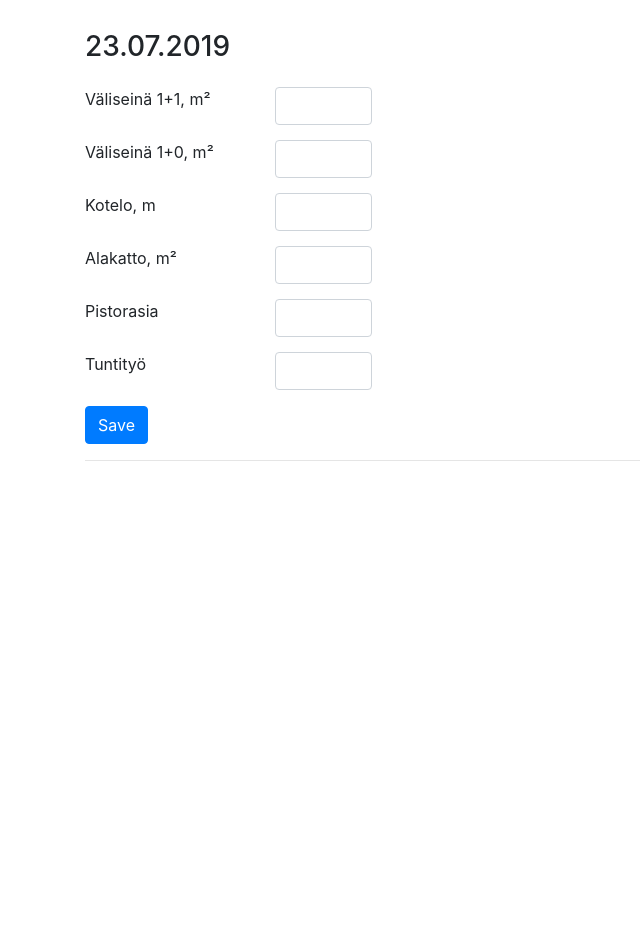
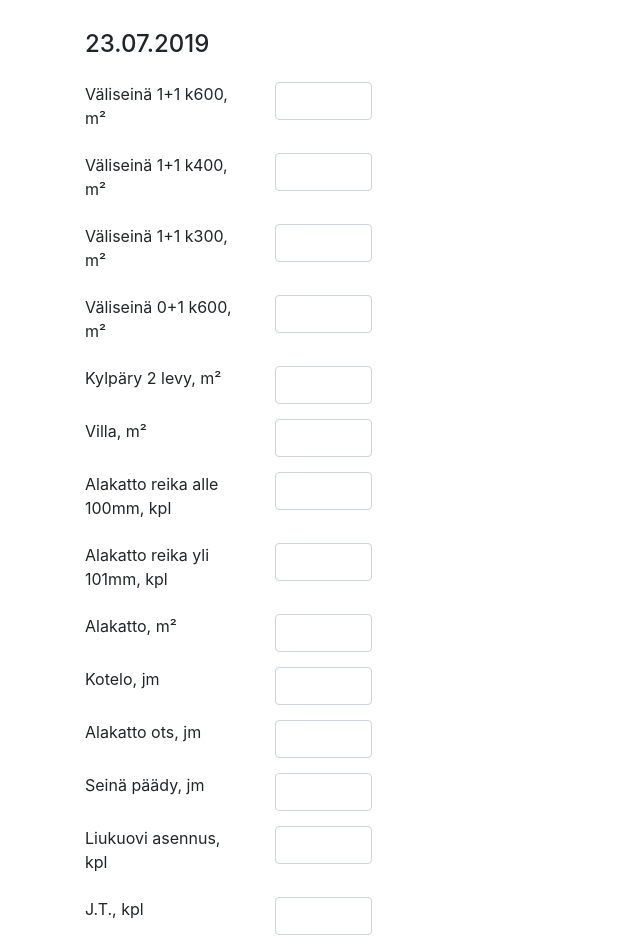
Before and after one commit to hauserdance/tulas, an Angular app: page / in a window 1280 px wide. Shown: the top 948 px of the page, without its empty margins (0-640 px from the left). Before the commit the page ends 800 px from the top, so only its background shows below. Built offline with nearby package versions, Linux system fonts and the light colour scheme.

Commit message:
Korjatettu hinnasto

```diff
--- a/src/app/app.component.css
+++ b/src/app/app.component.css
@@ -1,3 +1,7 @@
 .formRow {
     margin-top: 15px;
 }
+
+.otsikko {
+    color: red;
+}
--- a/src/app/app.component.html
+++ b/src/app/app.component.html
@@ -5,22 +5,24 @@
         <form (ngSubmit)="onSubmit(f)" #f="ngForm">
           <div class="form-group">
               <div class="row formRow">
-                <div class="col-md-5 col-10">
-                  <h3>{{ myDate | date : 'dd.MM.yyyy' }} </h3>
+                <div class="col-md-12 col-12">
+                  <h4>{{ workDayObject.date | date : 'dd.MM.yyyy' }}
+                    <div class="otsikko" *ngIf="f.touched && summa">Всего: {{ summa }}€</div>
+                  </h4>
                 </div>
               </div>
 
             <div class="row formRow">
               <div class="col-md-3 col-6">
-                <label for="vs_11">Väliseinä 1+1, m²</label>
+                <label for="vs_11k600">Väliseinä 1+1 k600, m²</label>
               </div>
               <div class="col-md-2 col-4">
                 <input
                 type="number"
-                id="vs_11"
+                id="vs_11k600"
                 class="form-control"
                 ngModel
-                name="vs_11"
+                name="vs_11k600"
                 (blur)="updateSumma()"
                 required>
               </div>
@@ -28,15 +30,15 @@
 
             <div class="row formRow">
               <div class="col-md-3 col-6">
-                <label for="vs_10">Väliseinä 1+0, m²</label>
+                <label for="vs_11k400">Väliseinä 1+1 k400, m²</label>
               </div>
               <div class="col-md-2 col-4">
                 <input
                 type="number"
-                id="vs_10"
+                id="vs_11k400"
                 class="form-control"
                 ngModel
-                name="vs_10"
+                name="vs_11k400"
                 (blur)="updateSumma()"
                 required>
               </div>
@@ -44,15 +46,96 @@
 
             <div class="row formRow">
               <div class="col-md-3 col-6">
-                <label for="kotelo">Kotelo, m</label>
+                <label for="vs_11k300">Väliseinä 1+1 k300, m²</label>
               </div>
               <div class="col-md-2 col-4">
                 <input
                 type="number"
-                id="kotelo"
+                id="vs_11k300"
                 class="form-control"
                 ngModel
-                name="kotelo"
+                name="vs_11k300"
+                (blur)="updateSumma()"
+                required>
+              </div>
+            </div>
+
+            <div class="row formRow">
+              <div class="col-md-3 col-6">
+                <label for="vs_01k600">Väliseinä 0+1 k600, m²</label>
+              </div>
+              <div class="col-md-2 col-4">
+                <input
+                type="number"
+                id="vs_01k600"
+                class="form-control"
+                ngModel
+                name="vs_01k600"
+                (blur)="updateSumma()"
+                required>
+              </div>
+            </div>
+
+            <div class="row formRow">
+              <div class="col-md-3 col-6">
+                <label for="kylpary2l">Kylpäry 2 levy, m²</label>
+              </div>
+              <div class="col-md-2 col-4">
+                <input
+                type="number"
+                id="kylpary2l"
+                class="form-control"
+                ngModel
+                name="kylpary2l"
+                (blur)="updateSumma()"
+                required>
+              </div>
+            </div>
+
+            <div class="row formRow">
+              <div class="col-md-3 col-6">
+                <label for="villa">Villa, m²</label>
+              </div>
+              <div class="col-md-2 col-4">
+                <input
+                type="number"
+                id="villa"
+                class="form-control"
+                ngModel
+                name="villa"
+                (blur)="updateSumma()"
+                required>
+              </div>
+            </div>
+
+
+            <div class="row formRow">
+              <div class="col-md-3 col-6">
+                <label for="alakattoR_alle100">Alakatto reika alle 100mm, kpl</label>
+              </div>
+              <div class="col-md-2 col-4">
+                <input
+                type="number"
+                id="alakattoR_alle100"
+                class="form-control"
+                ngModel
+                name="alakattoR_alle100"
+                (blur)="updateSumma()"
+                required>
+              </div>
+            </div>
+
+            <div class="row formRow">
+              <div class="col-md-3 col-6">
+                <label for="alakattoR_yli100">Alakatto reika yli 101mm, kpl</label>
+              </div>
+              <div class="col-md-2 col-4">
+                <input
+                type="number"
+                id="alakattoR_yli100"
+                class="form-control"
+                ngModel
+                name="alakattoR_yli100"
                 (blur)="updateSumma()"
                 required>
               </div>
@@ -76,7 +159,87 @@
 
             <div class="row formRow">
               <div class="col-md-3 col-6">
-                <label for="pistorasia">Pistorasia</label>
+                <label for="kotelo">Kotelo, jm</label>
+              </div>
+              <div class="col-md-2 col-4">
+                <input
+                type="number"
+                id="kotelo"
+                class="form-control"
+                ngModel
+                name="kotelo"
+                (blur)="updateSumma()"
+                required>
+              </div>
+            </div>
+
+            <div class="row formRow">
+              <div class="col-md-3 col-6">
+                <label for="alakatto_ots">Alakatto ots, jm</label>
+              </div>
+              <div class="col-md-2 col-4">
+                <input
+                type="number"
+                id="alakatto_ots"
+                class="form-control"
+                ngModel
+                name="alakatto_ots"
+                (blur)="updateSumma()"
+                required>
+              </div>
+            </div>
+
+            <div class="row formRow">
+              <div class="col-md-3 col-6">
+                <label for="seina_paady">Seinä päädy, jm</label>
+              </div>
+              <div class="col-md-2 col-4">
+                <input
+                type="number"
+                id="seina_paady"
+                class="form-control"
+                ngModel
+                name="seina_paady"
+                (blur)="updateSumma()"
+                required>
+              </div>
+            </div>
+
+            <div class="row formRow">
+              <div class="col-md-3 col-6">
+                <label for="liukuovi_as">Liukuovi asennus, kpl</label>
+              </div>
+              <div class="col-md-2 col-4">
+                <input
+                type="number"
+                id="liukuovi_as"
+                class="form-control"
+                ngModel
+                name="liukuovi_as"
+                (blur)="updateSumma()"
+                required>
+              </div>
+            </div>
+
+            <div class="row formRow">
+              <div class="col-md-3 col-6">
+                <label for="jt">J.T., kpl</label>
+              </div>
+              <div class="col-md-2 col-4">
+                <input
+                type="number"
+                id="jt"
+                class="form-control"
+                ngModel
+                name="jt"
+                (blur)="updateSumma()"
+                required>
+              </div>
+            </div>
+
+            <div class="row formRow">
+              <div class="col-md-3 col-6">
+                <label for="pistorasia">Pistorasia, kpl</label>
               </div>
               <div class="col-md-2 col-4">
                 <input
@@ -92,7 +255,7 @@
 
             <div class="row formRow">
               <div class="col-md-3 col-6">
-                <label for="tunti">Tuntityö</label>
+                <label for="tunti">Tuntityö, kpl</label>
               </div>
               <div class="col-md-2 col-4">
                 <input
@@ -106,6 +269,20 @@
               </div>
             </div>
 
+            <div class="row formRow">
+              <div class="col-md-3 col-6">
+                <label for="kuvaus">Kuvaus</label>
+              </div>
+              <div class="col-md-2 col-4">
+                <input
+                type="text"
+                id="kuvaus"
+                class="form-control"
+                ngModel
+                name="kuvaus"
+                required>
+              </div>
+            </div>
           </div>
 
           <button
@@ -114,6 +291,7 @@
               >Save</button>
         </form>
         <hr>
+        {{ workDayObject.date }}
         <h3 *ngIf="f.touched && summa">Всего: {{ summa }}€</h3>
       </div>
     </div>
--- a/src/app/app.component.ts
+++ b/src/app/app.component.ts
@@ -11,49 +11,101 @@ import { HttpService} from './http.service';
 
 export class AppComponent implements OnInit {
   title = 'Tulas';
+  edit = false;
   myDate = new Date(Date.now());
   @ViewChild('f') signupForm: NgForm;
 
+  hinnasto = {
+    vs_11k600: 4,
+    vs_11k400: 4.3,
+    vs_11k300: 4.5,
+    vs_01k600: 3.2,
+    kylpary2l: 3.5,
+    villa: 0.5,
+    alakattoR_alle100: 0.4,
+    alakattoR_yli100: 0.5,
+    alakatto: 6,
+    kotelo: 5,
+    alakatto_ots: 3,
+    seina_paady: 0.5,
+    liukuovi_as: 11,
+    jt: 2,
+    pistorasia: 2,
+    tunti: 12,
+    kuvaus: ''
+  }
 
-  hinnasto = {
-    vs_11: 2,
-    vs_10: 2,
-    kotelo: 2,
-    alakatto: 2,
-    pistorasia: 2,
-    tunti: 12
+  workDayObject = {
+    date: new Date(),
+    vs_11k600: '',
+    vs_11k400: '',
+    vs_11k300: '',
+    vs_01k600: '',
+    kylpary2l: '',
+    villa: '',
+    alakattoR_alle100: '',
+    alakattoR_yli100: '',
+    alakatto: '',
+    kotelo: '',
+    alakatto_ots: '',
+    seina_paady: '',
+    liukuovi_as: '',
+    jt: '',
+    pistorasia: '',
+    tunti: '',
+    kuvaus: ''
   }
-  user_id =1;
+
+  user_id = 1;
   summa = 0;
 
   constructor(private httpService: HttpService) { }
 
   ngOnInit() {
-    console.log(this.myDate);
+
   }
 
   onSubmit() {
     //console.log(this.signupForm);
-    let workDay = {
-      date: this.myDate,
-      vs_11: this.signupForm.value.vs_11,
-      vs_10: this.signupForm.value.vs_10,
-      kotelo: this.signupForm.value.kotelo,
-      alakatto: this.signupForm.value.alakatto,
-      pistorasia: this.signupForm.value.pistorasia,
-      tunti: this.signupForm.value.tunti
-    }
-    //console.log(workDay);
-    this.httpService.newWordDay(this.user_id, this.myDate, workDay);
 
+    this.workDayObject.date = this.myDate;
+    this.workDayObject.vs_11k600 = this.signupForm.value.vs_11k600;
+    this.workDayObject.vs_11k400 = this.signupForm.value.vs_11k400;
+    this.workDayObject.vs_11k300 = this.signupForm.value.vs_11k300;
+    this.workDayObject.vs_01k600 = this.signupForm.value.vs_01k600;
+    this.workDayObject.kylpary2l = this.signupForm.value.kylpary2l;
+    this.workDayObject.villa = this.signupForm.value.villa;
+    this.workDayObject.alakattoR_alle100 = this.signupForm.value.alakattoR_alle100;
+    this.workDayObject.alakattoR_yli100 = this.signupForm.value.alakattoR_yli100;
+    this.workDayObject.alakatto_ots = this.signupForm.value.alakatto_ots;
+    this.workDayObject.kotelo = this.signupForm.value.kotelo;
+    this.workDayObject.alakatto = this.signupForm.value.alakatto;
+    this.workDayObject.seina_paady = this.signupForm.value.seina_paady;
+    this.workDayObject.liukuovi_as = this.signupForm.value.liukuovi_as;
+    this.workDayObject.jt = this.signupForm.value.jt;
+    this.workDayObject.pistorasia = this.signupForm.value.pistorasia;
+    this.workDayObject.tunti = this.signupForm.value.tunti;
+    this.workDayObject.kuvaus = this.signupForm.value.kuvaus;
+
+    this.httpService.saveDay(this.user_id, this.myDate, this.workDayObject, this.edit);
     //this.signupForm.reset();
   }
 
   updateSumma() {
-    this.summa = this.signupForm.value.vs_11 * this.hinnasto.vs_11 +
-                 this.signupForm.value.vs_10 * this.hinnasto.vs_10 +
+    this.summa = this.signupForm.value.vs_11k600 * this.hinnasto.vs_11k600 +
+                 this.signupForm.value.vs_11k400 * this.hinnasto.vs_11k400 +
+                 this.signupForm.value.vs_11k300 * this.hinnasto.vs_11k300 +
+                 this.signupForm.value.vs_01k600 * this.hinnasto.vs_01k600 +
+                 this.signupForm.value.kylpary2l * this.hinnasto.kylpary2l +
+                 this.signupForm.value.villa * this.hinnasto.villa +
+                 this.signupForm.value.alakattoR_alle100 * this.hinnasto.alakattoR_alle100 +
+                 this.signupForm.value.alakattoR_yli100 * this.hinnasto.alakattoR_yli100 +
+                 this.signupForm.value.alakatto_ots * this.hinnasto.alakatto_ots +
                  this.signupForm.value.kotelo * this.hinnasto.kotelo +
                  this.signupForm.value.alakatto * this.hinnasto.alakatto +
+                 this.signupForm.value.seina_paady * this.hinnasto.seina_paady +
+                 this.signupForm.value.liukuovi_as * this.hinnasto.liukuovi_as +
+                 this.signupForm.value.jt * this.hinnasto.jt +
                  this.signupForm.value.pistorasia * this.hinnasto.pistorasia +
                  this.signupForm.value.tunti * this.hinnasto.tunti;
   }
--- a/src/app/http.service.ts
+++ b/src/app/http.service.ts
@@ -1,14 +1,13 @@
 import { Injectable } from '@angular/core';
 import { HttpClient } from '@angular/common/http';
 import { HttpHeaders } from '@angular/common/http';
-import {Observable} from 'rxjs';
-import { map } from 'rxjs/operators';
 
 @Injectable()
 export class HttpService{
+
   constructor(private http: HttpClient){ }
 
-    newWordDay(userId, userDay, workDay) {
+  saveDay(userId, userDate, workDayObject, edit) {
     const httpOptions = {
       headers: new HttpHeaders({
         'Content-Type':  'application/json',
@@ -16,8 +15,9 @@ export class HttpService{
       })
     };
 
-            console.log("Service: ", workDay);
-        return this.http.post("http://tulas.myspt.ru/api/admin/user/1/work", workDay, httpOptions)
+    if (edit) {
+      /*
+      return this.http.put("http://tulas.myspt.ru/api/admin/user/1/work", workDayObject, httpOptions)
       .subscribe(
           (val) => {
               console.log("POST call successful value returned in body",
@@ -29,27 +29,20 @@ export class HttpService{
           () => {
             console.log("The POST observable is now completed.");
           });
+          */
+    } else {
+        return this.http.post("http://tulas.myspt.ru/api/admin/user/1/work", workDayObject, httpOptions)
+                    .subscribe(
+                        (val) => {
+                            console.log("POST call successful value returned in body", val);
+                        },
+                        response => {
+                          console.log("POST call in error", response);
+                        },
+                        () => {
+                          console.log("The POST observable is now completed.");
+                        });
+      }
   }
 
-    updateDay(userId, userDay, workDay) {
-        //this.http.put("http://tulas.myspt.ru/api/admin/user/1/work/1", workDay, httpOptions);
 }
-
-
-
-  /*
-    getWordFromDB(word: string) {
-
-        this.http.get('http://a0182619.xsph.ru/api/admin/word/' + word).subscribe(
-            (res:Word[]) => {
-                this.data=res;
-                console.log(this.data[0].russian);
-                return this.data;
-            }
-        );
-        return this.http.get('http://a0182619.xsph.ru/api/admin/word/' + word);
-    }
-  */
-
-
-}
```
Lines whose indentation alone changed are shown as unchanged.
